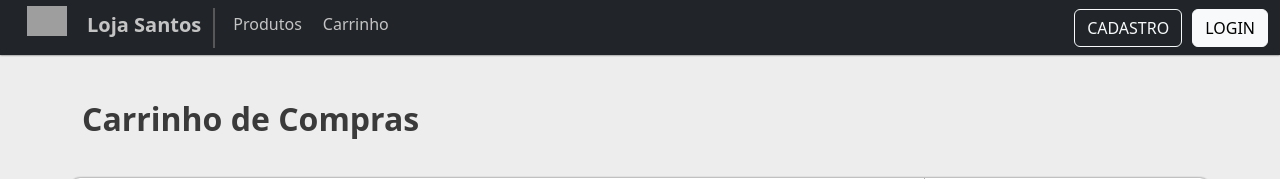
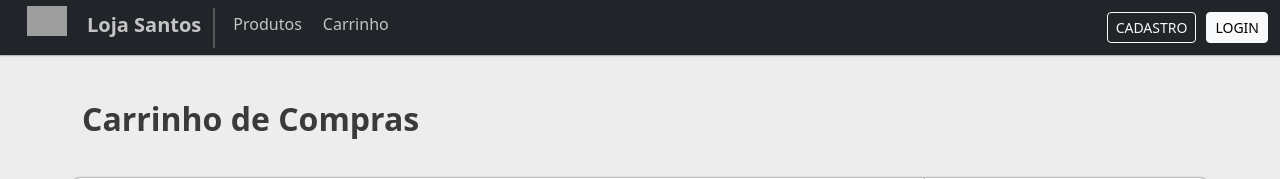
Before and after one commit to RafaSilva13/SiteVendas, a PHP site: page /carrinho.php in a window 1280 px wide. Shown: the top 179 px of the page. Run offline with PHP 8.4, Linux system fonts and the light colour scheme; some libraries are stand-ins or nearby versions; grey boxes are pictures that could not be loaded.

Commit message:
Atualizar barra

```diff
--- a/bootstrap/footer.php
+++ b/bootstrap/footer.php
@@ -1,5 +1,6 @@
 
     <footer></footer>
+    <script src="script/script.js"></script>
     <script src="https://cdn.jsdelivr.net/npm/@popperjs/core@2.11.6/dist/umd/popper.min.js" integrity="sha384-oBqDVmMz9ATKxIep9tiCxS/Z9fNfEXiDAYTujMAeBAsjFuCZSmKbSSUnQlmh/jp3" crossorigin="anonymous"></script>
     <script src="https://cdn.jsdelivr.net/npm/bootstrap@5.2.2/dist/js/bootstrap.min.js" integrity="sha384-IDwe1+LCz02ROU9k972gdyvl+AESN10+x7tBKgc9I5HFtuNz0wWnPclzo6p9vxnk" crossorigin="anonymous"></script>
     <script src="https://cdn.jsdelivr.net/npm/bootstrap@5.2.2/dist/js/bootstrap.bundle.min.js" integrity="sha384-OERcA2EqjJCMA+/3y+gxIOqMEjwtxJY7qPCqsdltbNJuaOe923+mo//f6V8Qbsw3" crossorigin="anonymous"></script>
--- a/bootstrap/header.php
+++ b/bootstrap/header.php
@@ -45,9 +45,11 @@
         </li>
     </ul>
 
-    <form class="d-flex aling-right" role="search">
-      <a class="btn btn-outline-light btncadastro" href="login.php?t=c" type="button">CADASTRO</a>
-      <a class="btn btn-light" href="login.php?t=l" type="button">LOGIN</a>
+    <form class="d-flex aling-right" style="padding-top: 5px; padding-bottom: 5px;" role="search">
+      <a class="btn btn-outline-light btncadastro btn-sm" href="login.php?t=c" type="button">CADASTRO</a>
+      <a class="btn btn-light btn-sm"  href="login.php?t=l" type="button">LOGIN</a>
+
+      <a class="btn btn-danger btn-sm btnsair" style="--bs-btn-padding-y: .25rem; --bs-btn-padding-x: 1rem;"  href="login.php?t=l" type="button">SAIR</a>
     </form>
   </div>
 </nav>
--- a/carrinho.php
+++ b/carrinho.php
@@ -43,7 +43,8 @@
                                 </p>
                             </div>
 
-                            <div class="col-lg-4 aling-right" style="margin-top: 10px;">
+                            <div class="col-lg-4 aling-right" style="margin-top: 10px; margin-left: -4%;">
+                                <center>
                                     <div class="btn-group inline" role="group">
                                         <a type="button" class="btn btn-outline-secondary border-secondary" style="margin-right: -1px;" href="reduzirProd.php?cod=<?php echo $prod;?>">-</a>
                                         <input style="width: 4ch" class="form-control border-secondary rounded-0" type="number" id="quantidade<?php echo $prod;?>" value="<?php echo $itens?>">
@@ -51,6 +52,7 @@
                                     </div>
 
                                     <button class="btn btn-danger" id="btnModal<?php echo $prod?>">Apagar</button>
+                                </center>
                             </div>
                         </div>
                     </div>
--- a/css/style.css
+++ b/css/style.css
@@ -235,6 +235,10 @@ footer {
     color: #3a3a3a;
 }
 
+.btn-danger{
+    vertical-align: middle;
+}
+
 .v_itens {
     color: rgb(66, 65, 65);
     font-size: 19px;
--- a/script/script.js
+++ b/script/script.js
@@ -3,10 +3,7 @@ $("#itemlogin").addClass('active');
 $("#itemlogin").css("font-weight", "bold")
 $("#itemcadastro").css("color", "black");
 
-// if(document.acess.inp.value == null) {
-//     console.log("Olá");
-// }
-
+$(".btnsair").hide();
 
 $(function () {
     $("#login").click(function(){
```
Lines whose indentation alone changed are shown as unchanged.
